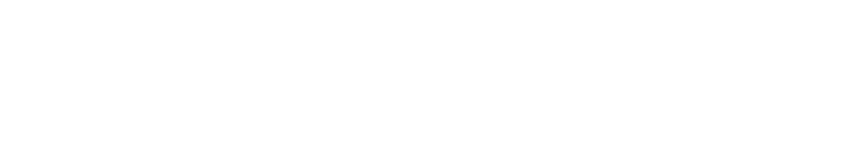
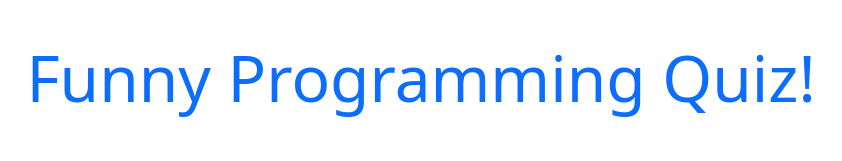
Before and after one commit to shaikrasheed99/funny-programming-quiz, a plain HTML site: page index.html in a window 1280 px wide. Shown: the whole page, without its empty margins (219-1061 px from the left). Drawn offline with nearby package versions, Linux system fonts and the light colour scheme.

Commit message:
Add. Header content

```diff
--- a/index.html
+++ b/index.html
@@ -7,5 +7,10 @@
         <title>Quiz</title>
     </head>
     <body>
+        <div class="intro py-3 bg-white text-center">
+            <div class="container">
+                <h2 class="text-primary display-3 my-4">Funny Programming Quiz!</h2>
+            </div>
+        </div>
     </body>
 </html>
```
